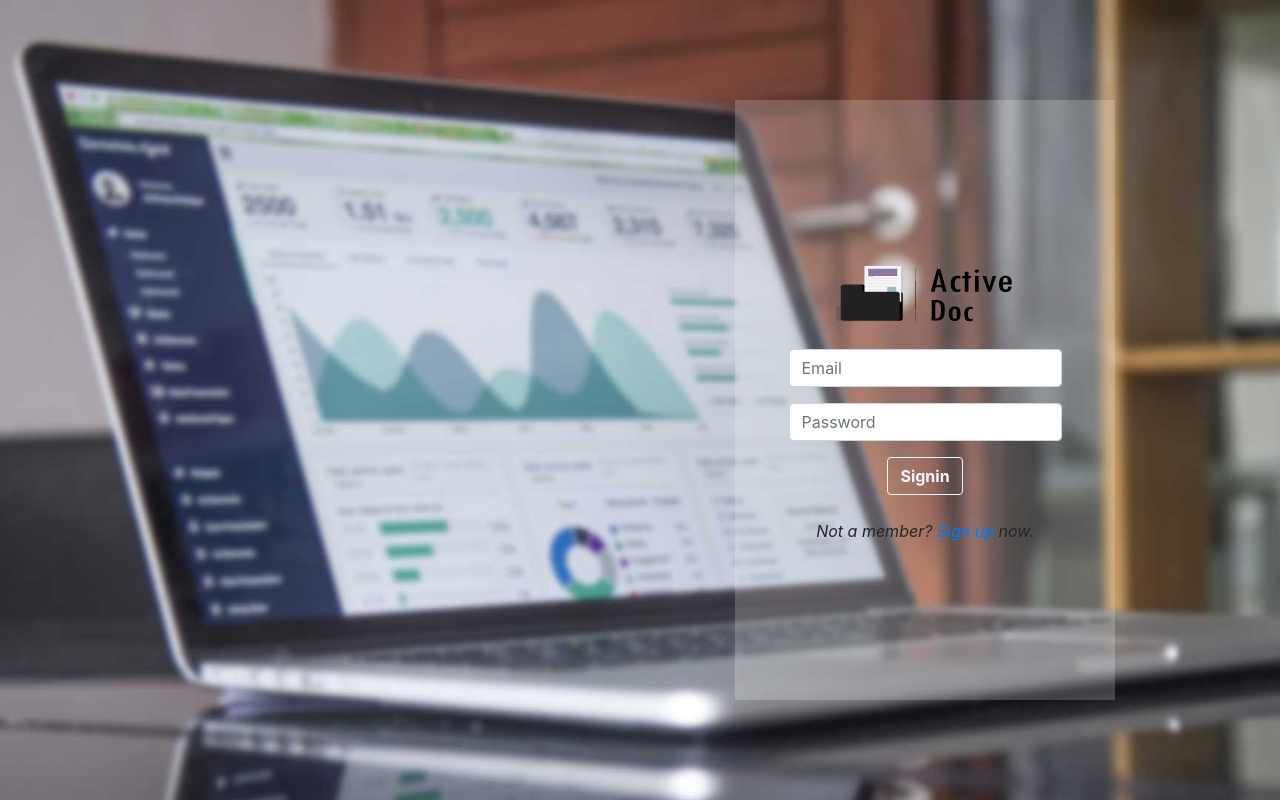
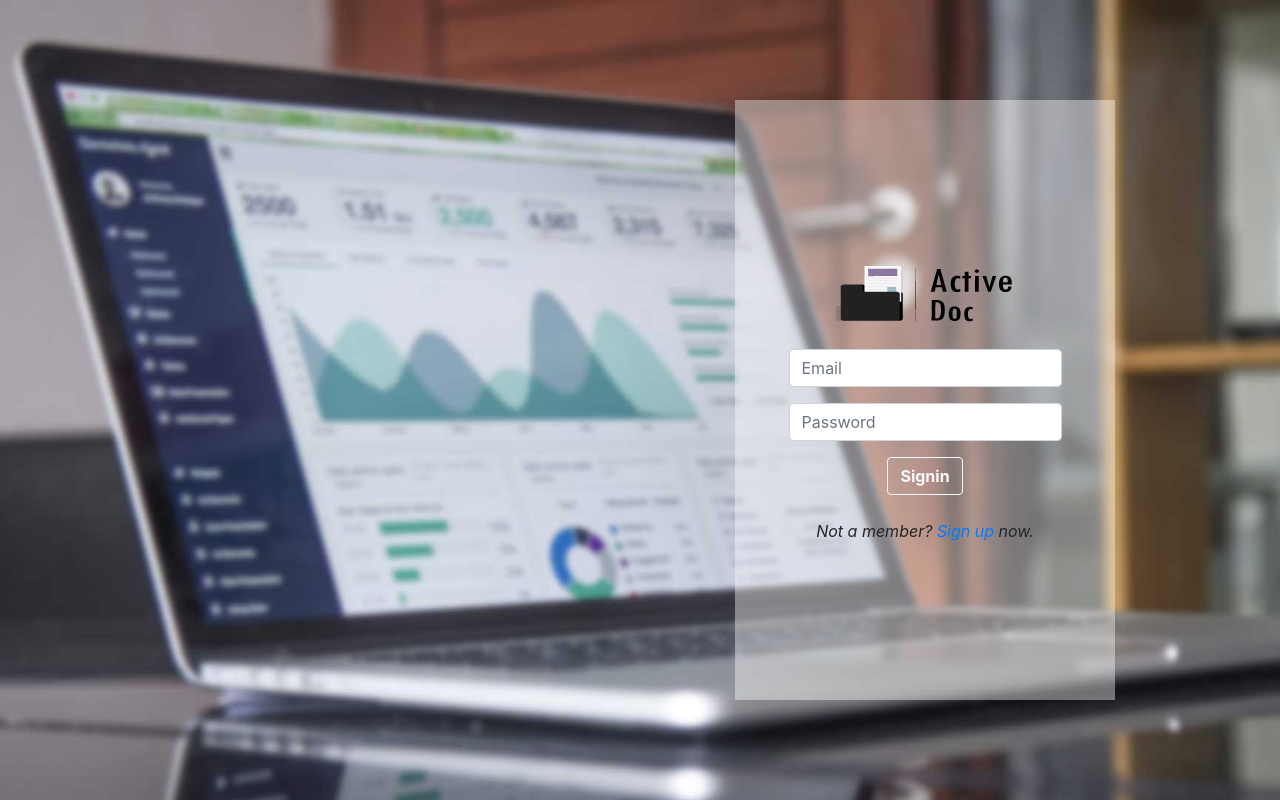
Before and after one commit to Sharookhan/ActiveDoc, a Flask app: page / in a window 1280 px wide. Run offline with Flask 2, Linux system fonts and the light colour scheme; some libraries are stand-ins or nearby versions.

Commit message:
Update master.css

```diff
--- a/static/css/master.css
+++ b/static/css/master.css
@@ -19,5 +19,5 @@ body{
 
 .cover
 {
-  background-color: rgba(255,255,255,0.2);
+  background-color: rgba(255,255,255,0.4);
 }
```
